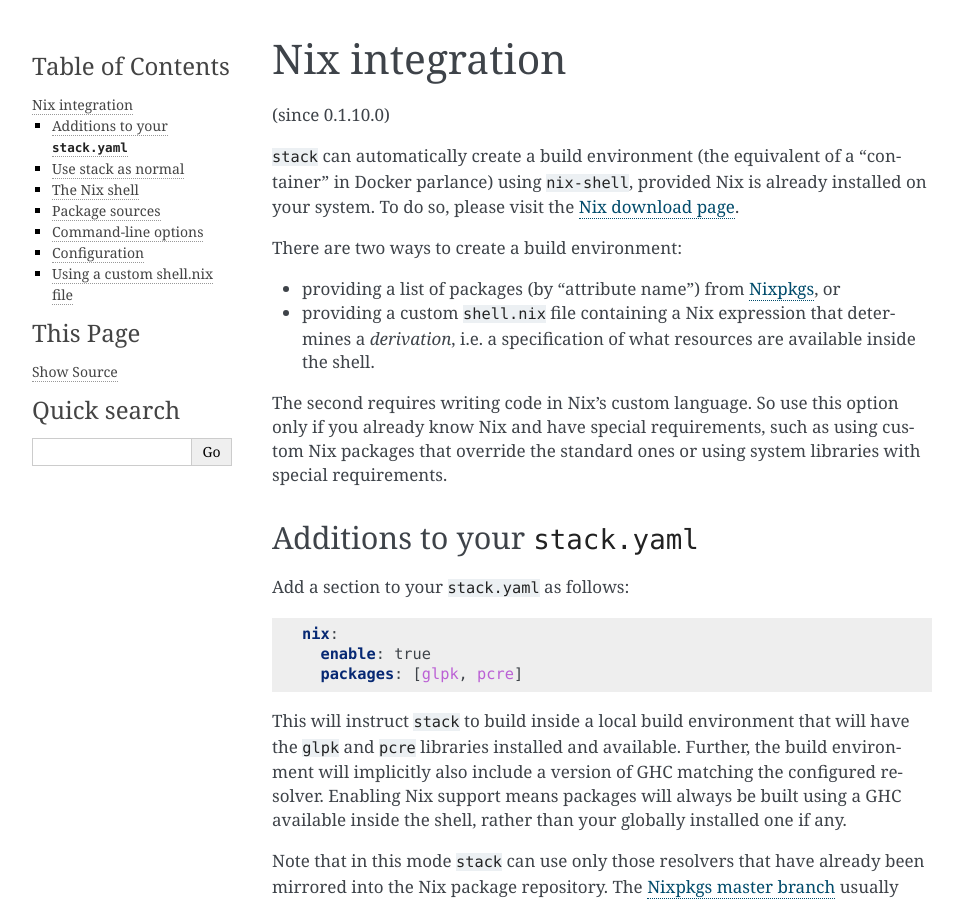
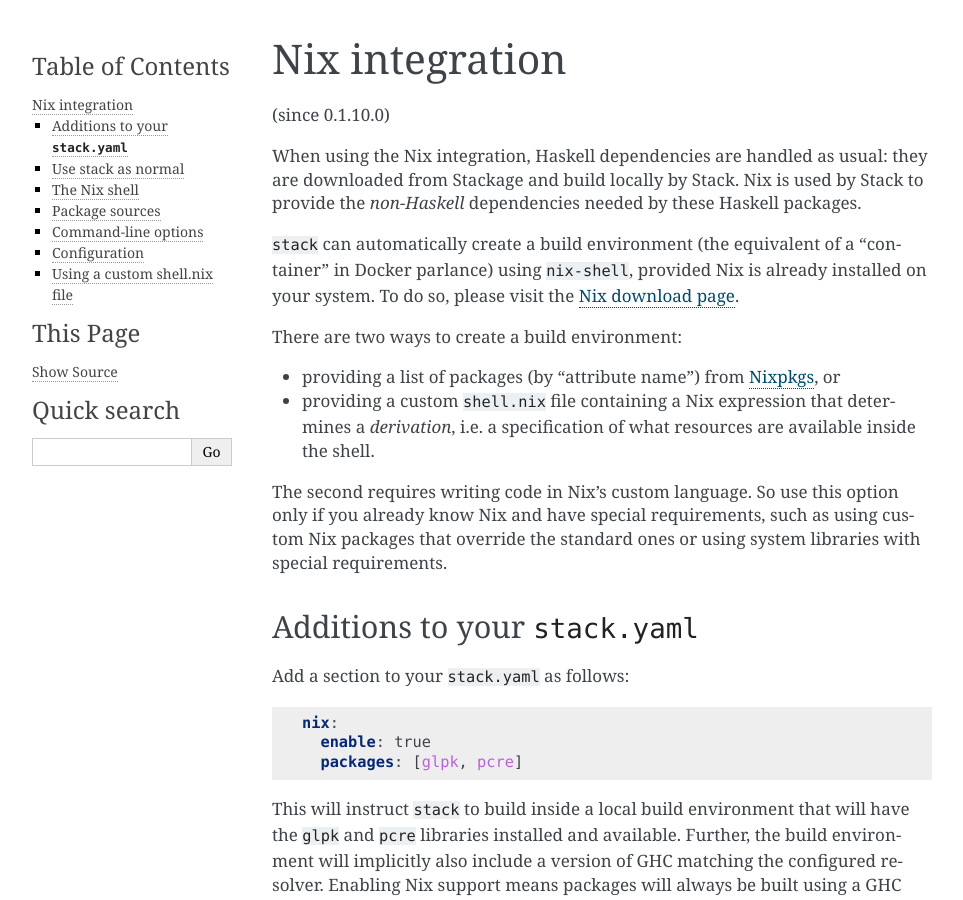
Before and after one commit to commercialhaskell/stack, a Sphinx documentation site: the page built from doc/nix_integration.md, in a window 1280 px wide and 900 px high. Shown: the whole window, without its empty margins (148-1111 px from the left). Built offline with Sphinx 7.4.7, drawn with Linux system fonts in a browser that asks for light colours.

Commit message:
Nix integration intent clarified in docs

```diff
--- a/doc/nix_integration.md
+++ b/doc/nix_integration.md
@@ -1,6 +1,10 @@
 # Nix integration
 
 (since 0.1.10.0)
+
+When using the Nix integration, Haskell dependencies are handled as usual: they
+are downloaded from Stackage and build locally by Stack. Nix is used by Stack to
+provide the _non-Haskell_ dependencies needed by these Haskell packages.
 
 `stack` can automatically create a build environment (the equivalent
 of a "container" in Docker parlance) using `nix-shell`, provided Nix
```
Also changed, not shown: doc/GUIDE.md (+4 -0 lines).
